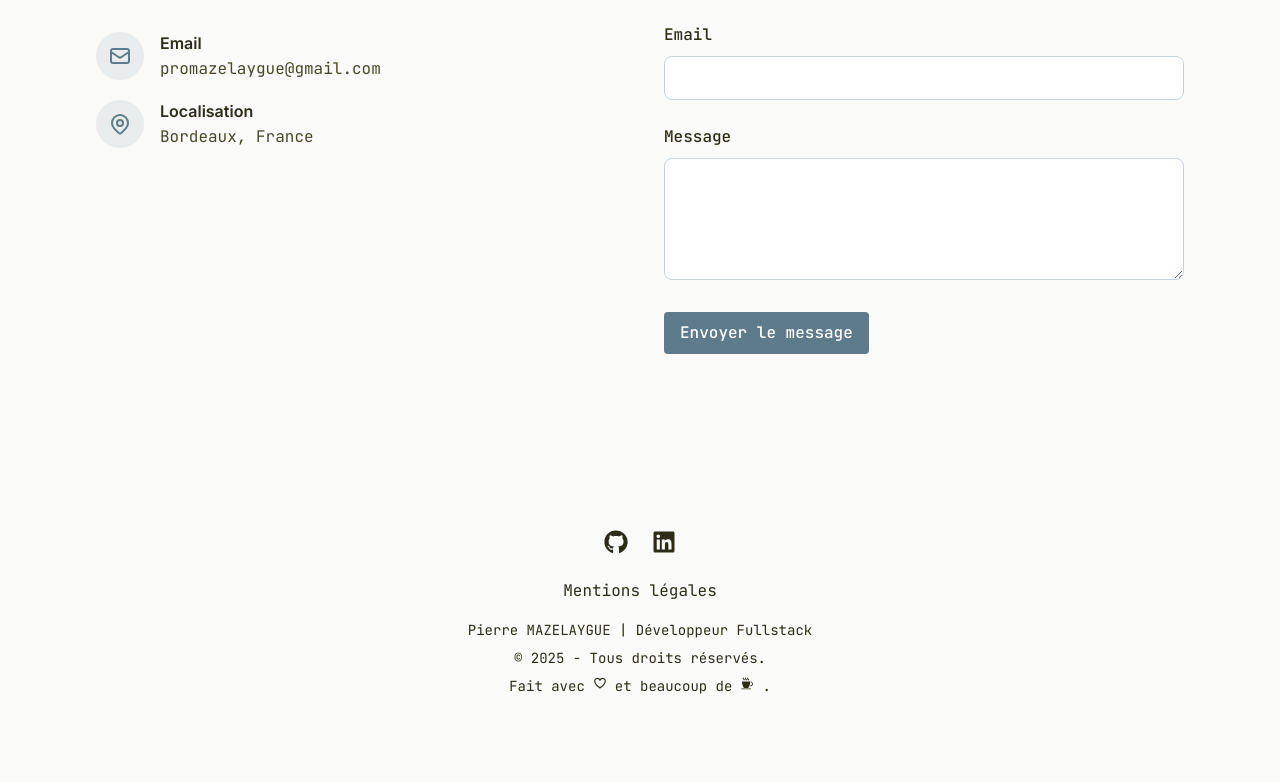
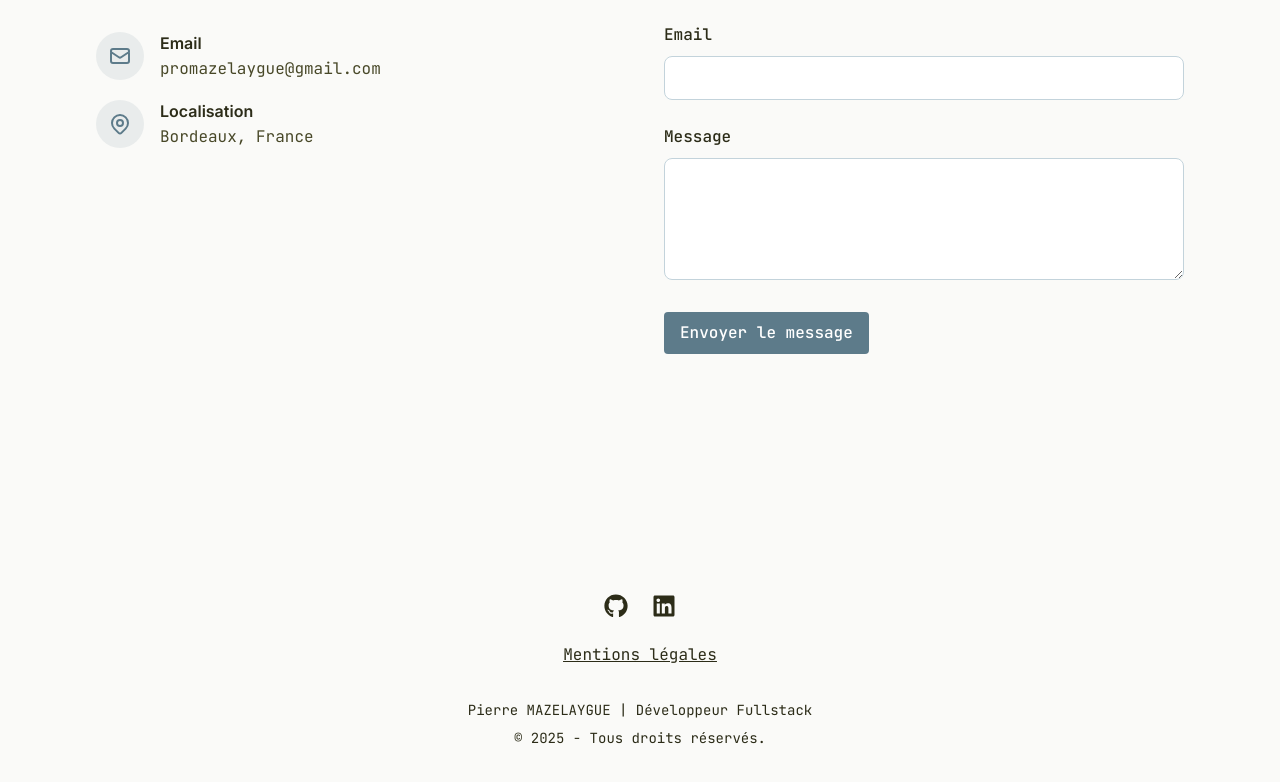
Before and after one commit to PierreMaze/my-portfolio, a React (Vite) app: page / in a window 1280 px wide. Shown: the part 5593-6375 px from the top of the page. Before the commit the page ends 6337 px from the top, so only its background shows below. Built offline with nearby package versions, Linux system fonts and the light colour scheme.

Commit message:
Refonte du composant Footer : ajustement des classes CSS pour améliorer la présentation, ajout d'un style de soulignement pour les mentions légales, et suppression des icônes de café et de cœur pour simplifier le design.

```diff
--- a/src/components/layout/Footer.jsx
+++ b/src/components/layout/Footer.jsx
@@ -1,12 +1,10 @@
 import { FaGithub, FaLinkedin } from "react-icons/fa";
-import { GiCoffeeCup } from "react-icons/gi";
-import { RiPokerHeartsLine } from "react-icons/ri";
 import { Link } from "react-router-dom";
 
 const Footer = () => {
   return (
-    <footer className="py-12 text-center xl:pt-16 group bg-dark text-light">
-      <div className="container">
+    <footer className="pt-16 pb-12 text-center xl:pt-32 group bg-dark text-light">
+      <div className="mx-auto w-full">
         <div className="flex justify-center gap-6 mb-6">
           <a
             href="https://github.com/PierreMaze"
@@ -25,20 +23,13 @@ const Footer = () => {
             <FaLinkedin className="transition-colors hover:text-blue-600" />
           </a>
         </div>
-        <div className="my-4 hover:text-accent-600">
+        <div className="my-4 underline underline-offset-auto hover:text-accent-600">
           <Link to="/legal">Mentions légales</Link>
         </div>
       </div>
-      <div className="flex flex-col gap-y-2 px-8 w-full text-sm">
+      <div className="flex flex-col gap-y-2 px-8 w-full text-sm mt-8">
         <p>Pierre MAZELAYGUE | Développeur Fullstack</p>
         <p>&copy; 2025 - Tous droits réservés.</p>
-        <p className="flex flex-row justify-center gap-x-2 text-center">
-          Fait avec{" "}
-          <RiPokerHeartsLine className="transition-colors group-hover:text-red-500 group-hover:animate-pulse" />{" "}
-          et beaucoup de{" "}
-          <GiCoffeeCup className="transition-colors group-hover:text-amber-900 group-hover:animate-pulse" />
-          .
-        </p>
       </div>
     </footer>
   );
```
